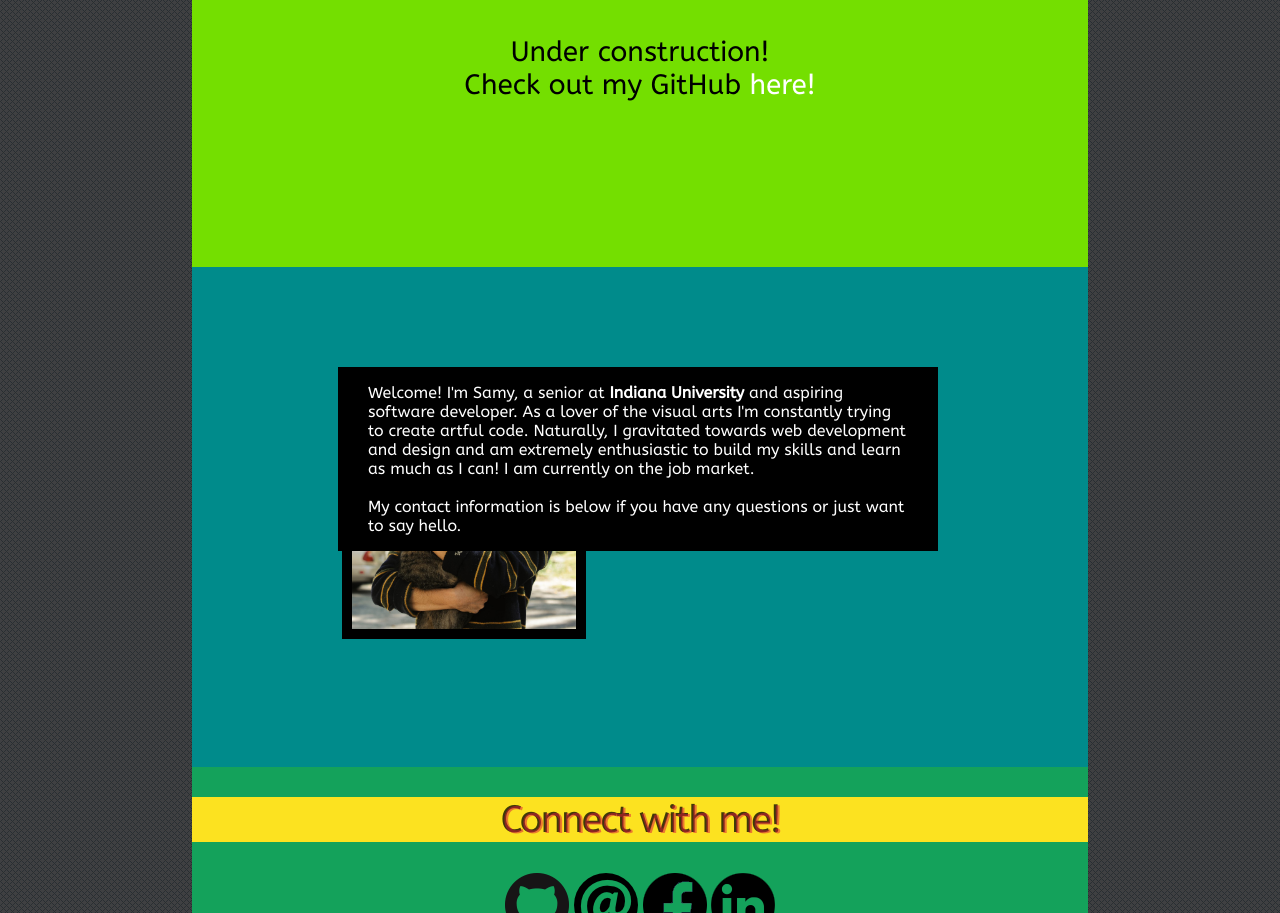
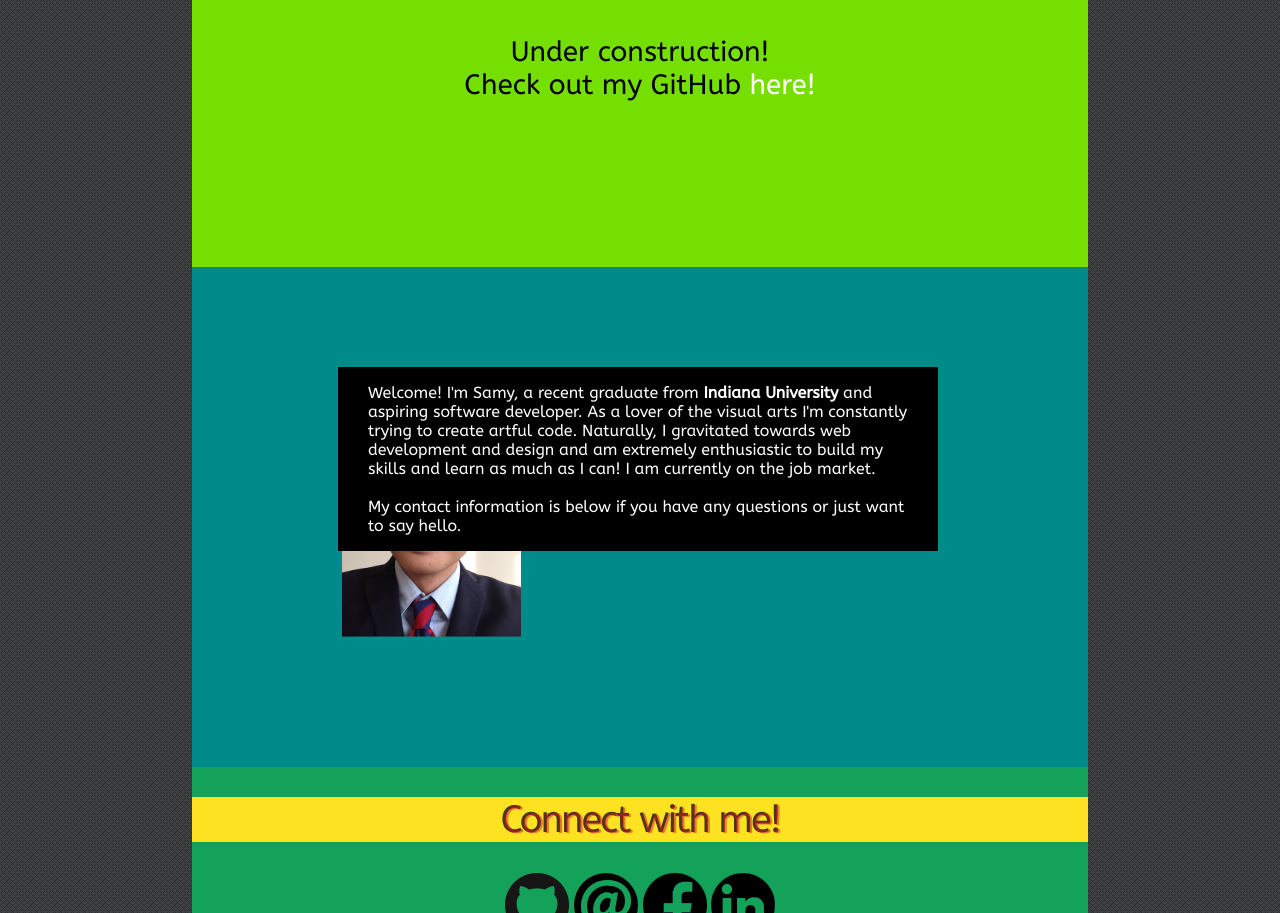
Before and after one commit to sfram/personal-portfolio, a plain HTML site: page index.html in a window 1280 px wide. Shown: the part 745-1658 px from the top of the page. Drawn offline with nearby package versions, Linux system fonts and the light colour scheme.

Commit message:
Updated resume, photo and typed text

```diff
--- a/index.html
+++ b/index.html
@@ -27,9 +27,9 @@
         </header>
         <div id="container">
             <div id="typed-text">
-                <p>Hi, my name is Samy.<br>I'm a student.</p>
+                <p>Hi, my name is Samy.<br>I'm a developer.</p>
                 <p>Hi, my name is Samy.<br>I'm a designer.</p>
-                <p>Hi, my name is Samy.<br>I'm a developer.</p>
+                <p>Hi, my name is Samy.<br>I'm an artist.</p>
                 <p>Hi, my name is Samy.<br>I'm a </p>
                 <p>Hi, my name is Samy.<br></p>
             </div>
@@ -44,9 +44,9 @@
                 <p id="const">Under construction!<br>Check out my GitHub <a href="https://github.com/sfram/">here!</a></p>
             </div>
             <div id="bio-section">
-                <img id="is_that_him" src="assets/mepluscat.jpg">
+                <img id="is_that_him" src="assets/me_.jpg">
                 <div id="bio-block">
-                    <p id="bio">Welcome! I'm Samy, a senior at <b>Indiana University</b> and aspiring software developer. As a lover of the visual arts I'm constantly trying to create artful code. Naturally, I gravitated towards web development and design and am extremely enthusiastic to build my skills and learn as much as I can! I am currently on the job market.<br><br> My contact information is below if you have any questions or just want to say hello.
+                    <p id="bio">Welcome! I'm Samy, a recent graduate from <b>Indiana University</b> and aspiring software developer. As a lover of the visual arts I'm constantly trying to create artful code. Naturally, I gravitated towards web development and design and am extremely enthusiastic to build my skills and learn as much as I can! I am currently on the job market.<br><br> My contact information is below if you have any questions or just want to say hello.
                     </p>
                 </div>
             </div>
--- a/src/main.css
+++ b/src/main.css
@@ -171,11 +171,10 @@ a {
     position: absolute;
 }
 #is_that_him {
-    width: 25%;
+    width: 20%;
     left: 150px;
     top: 50%;
     transform: translateY(-50%);
-    border: 10px solid;
 }
 #bio-block {
     top: 100px;
```
Also changed, not shown: assets/me_.jpg (added), assets/mepluscat.jpg (deleted), dist/main.min.css, 1 other file.
